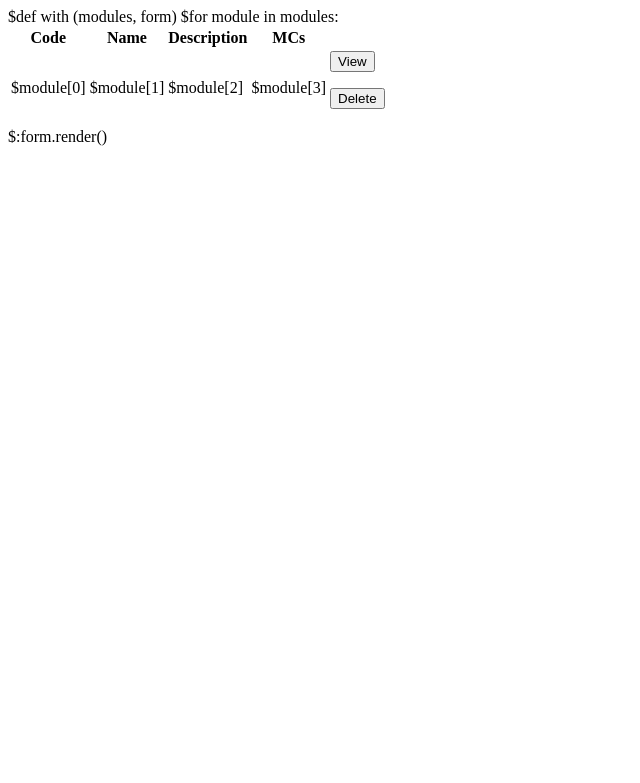
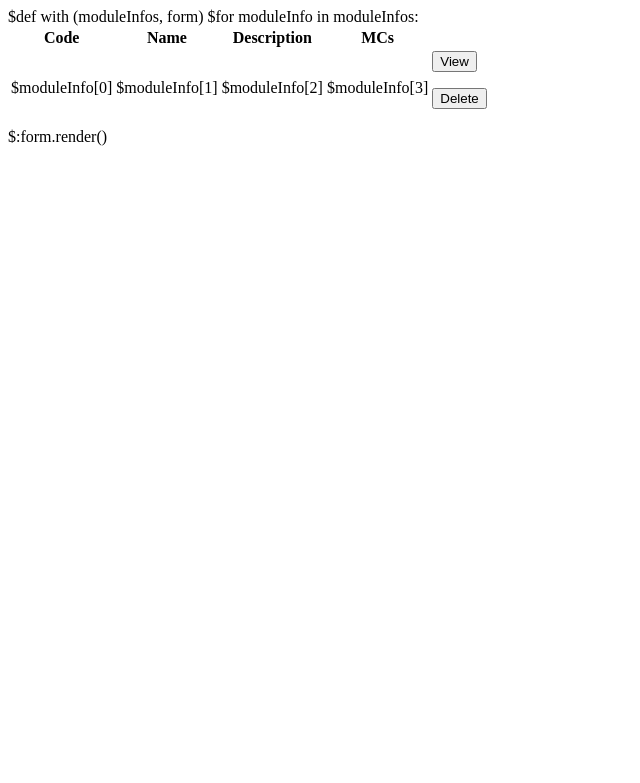
Before and after one commit to nus-mtp/another-cs-study-planner, a Python web app: template templates/index.html in a window 1280 px wide. Shown: the top 783 px of the page, without its empty margins (0-640 px from the left). Run offline with Jinja, Linux system fonts and the light colour scheme; the template is opened without the code that fills it, so the values that code supplies are empty.

Commit message:
Renamed some files and variables; rewrote some comments

```diff
--- a/templates/index.html
+++ b/templates/index.html
@@ -1,4 +1,4 @@
-$def with (modules, form)
+$def with (moduleInfos, form)
 
 <table>
     <tr>
@@ -8,18 +8,18 @@ $def with (modules, form)
         <th>MCs</th>
         <th></th>
     </tr>
-$for module in modules:
+$for moduleInfo in moduleInfos:
     <tr>
-        <td>$module[0]</td>
-        <td>$module[1]</td>
-        <td>$module[2]</td>
-        <td>$module[3]</td>
+        <td>$moduleInfo[0]</td>
+        <td>$moduleInfo[1]</td>
+        <td>$moduleInfo[2]</td>
+        <td>$moduleInfo[3]</td>
         <td>
-            <form action="/view" method="get">
-                <input type="hidden" name="code" value="$module[0]">
+            <form action="/viewModule" method="get">
+                <input type="hidden" name="code" value="$moduleInfo[0]">
                 <input type="submit" value="View"/>
             </form>
-            <form action="/del/$module[0]" method="post">
+            <form action="/deleteModule/$moduleInfo[0]" method="post">
                 <input type="submit" value="Delete"/>
             </form>
         </td>
```
Also changed, not shown: components/model.py (+3 -7 lines), modules.py (+14 -14 lines), templates/viewModule.html (renamed from templates/view.html).
